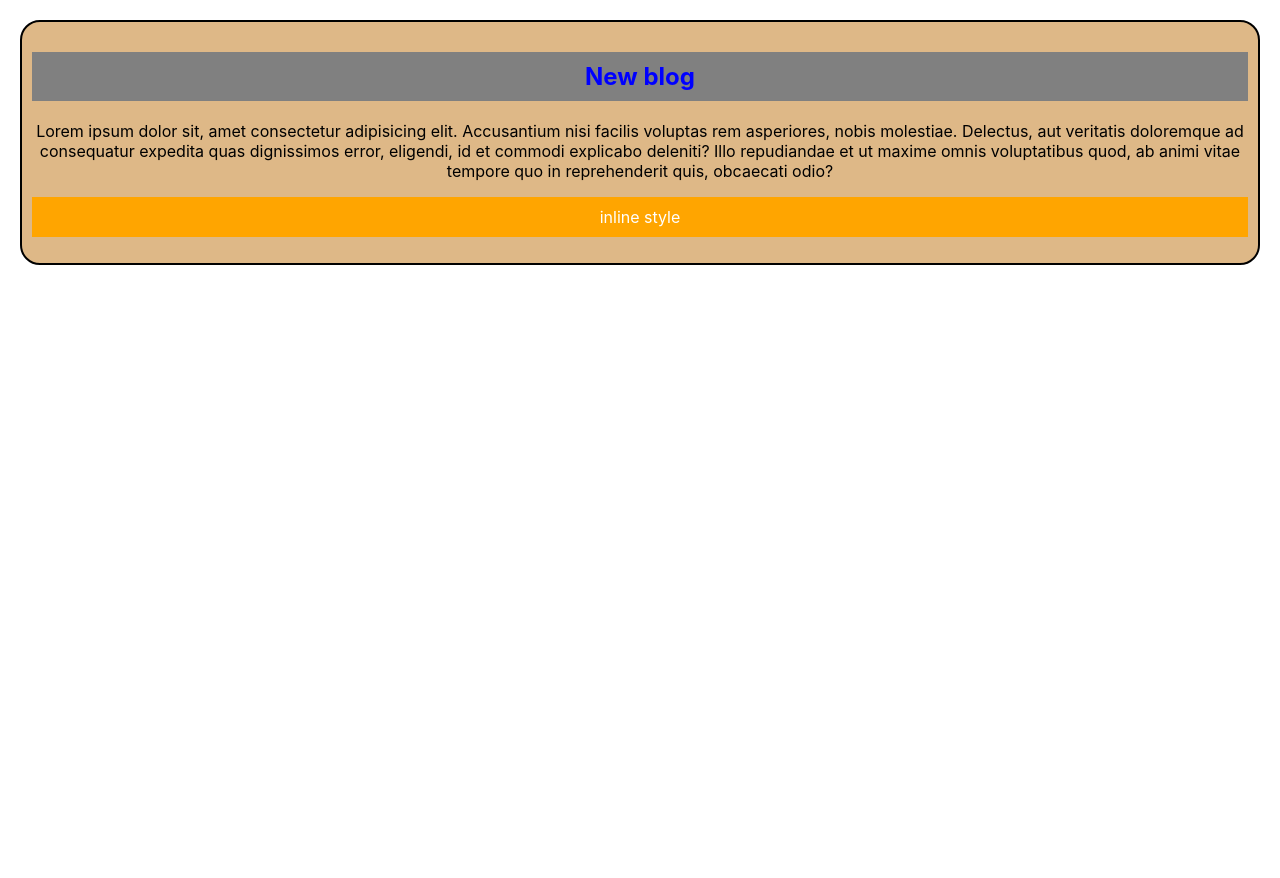
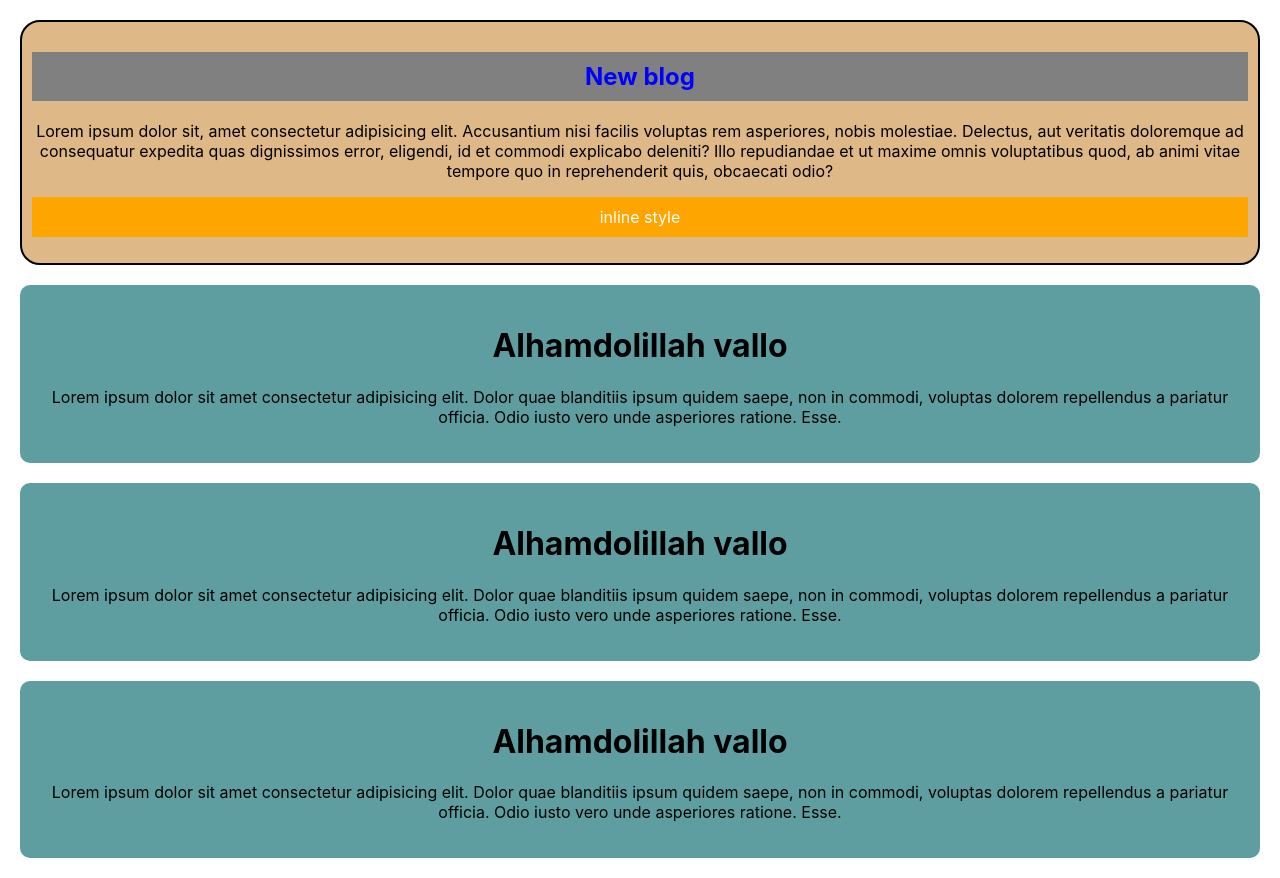
Before and after one commit to HmSani6699/react-practice-projects-1, a React (Create React App) app in the folder react-practice-pojects-1/: page / in a window 1280 px wide. Before the commit the page ends 800 px from the top, so only its background shows below. Built offline with nearby package versions, Linux system fonts and the light colour scheme.

Commit message:
practice problem four and five complete

```diff
--- a/react-practice-pojects-1/src/App.js
+++ b/react-practice-pojects-1/src/App.js
@@ -1,4 +1,5 @@
 import './App.css';
+import Blog from './component/Blog/Blog';
 
 function App() {
   const titleStyle = {
@@ -13,6 +14,9 @@ function App() {
         <p>Lorem ipsum dolor sit, amet consectetur adipisicing elit. Accusantium nisi facilis voluptas rem asperiores, nobis molestiae. Delectus, aut veritatis doloremque ad consequatur expedita quas dignissimos error, eligendi, id et commodi explicabo deleniti? Illo repudiandae et ut maxime omnis voluptatibus quod, ab animi vitae tempore quo in reprehenderit quis, obcaecati odio?</p>
         <p style={{ color: 'white', backgroundColor: 'orange', padding: '10px' }}>inline style</p>
       </article>
+      <Blog></Blog>
+      <Blog></Blog>
+      <Blog></Blog>
     </div>
   );
 }
--- /dev/null
+++ b/react-practice-pojects-1/src/component/Blog/Blog.css
@@ -0,0 +1,6 @@
+.author-blog {
+    background-color: cadetblue;
+    padding: 20px;
+    margin: 20px;
+    border-radius: 10px;
+}
--- /dev/null
+++ b/react-practice-pojects-1/src/component/Blog/Blog.js
@@ -0,0 +1,13 @@
+import React from 'react';
+import './Blog.css'
+
+const Blog = () => {
+    return (
+        <div className='author-blog'>
+            <h1>Alhamdolillah vallo</h1>
+            <p>Lorem ipsum dolor sit amet consectetur adipisicing elit. Dolor quae blanditiis ipsum quidem saepe, non in commodi, voluptas dolorem repellendus a pariatur officia. Odio iusto vero unde asperiores ratione. Esse.</p>
+        </div>
+    );
+};
+
+export default Blog;
```
